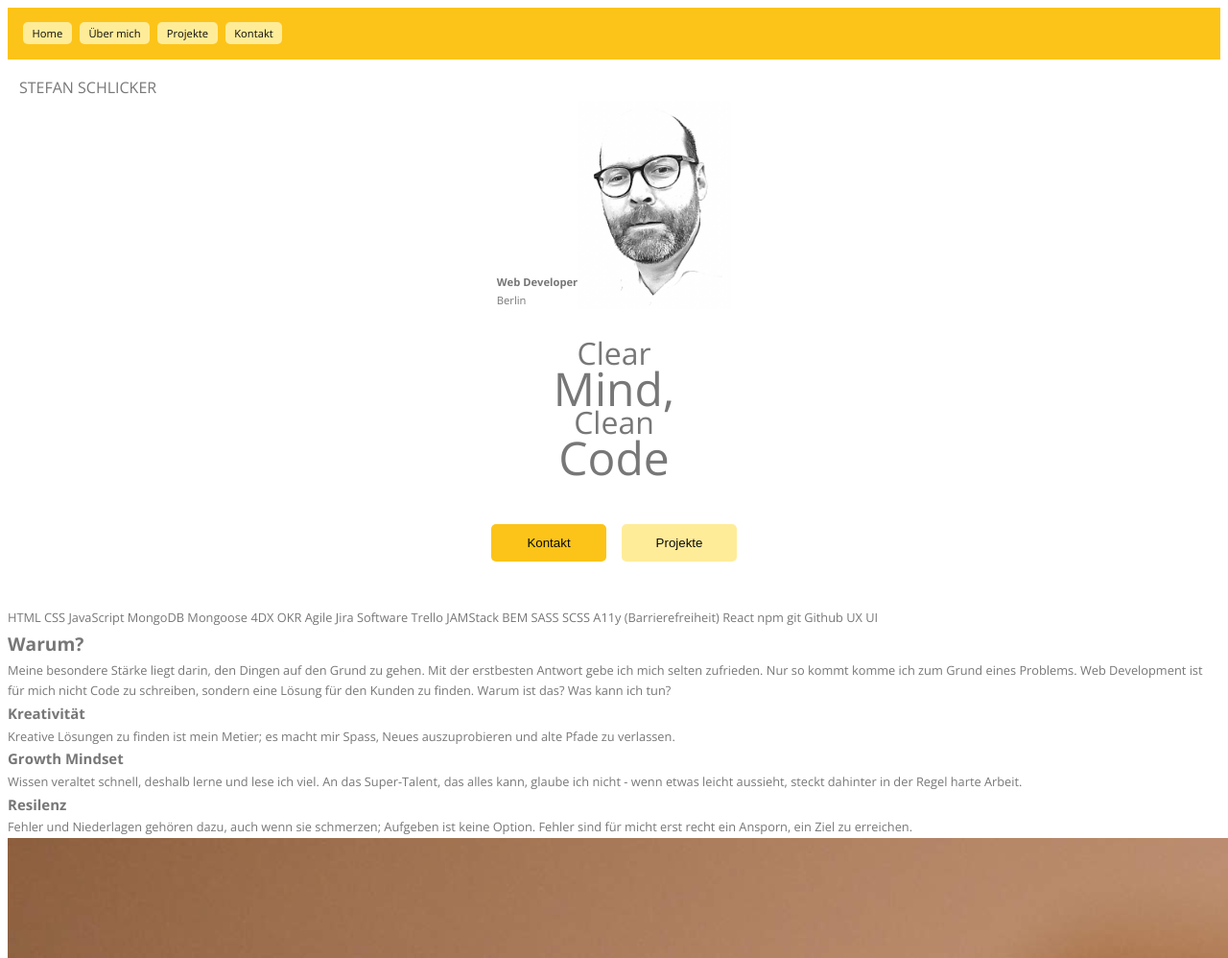
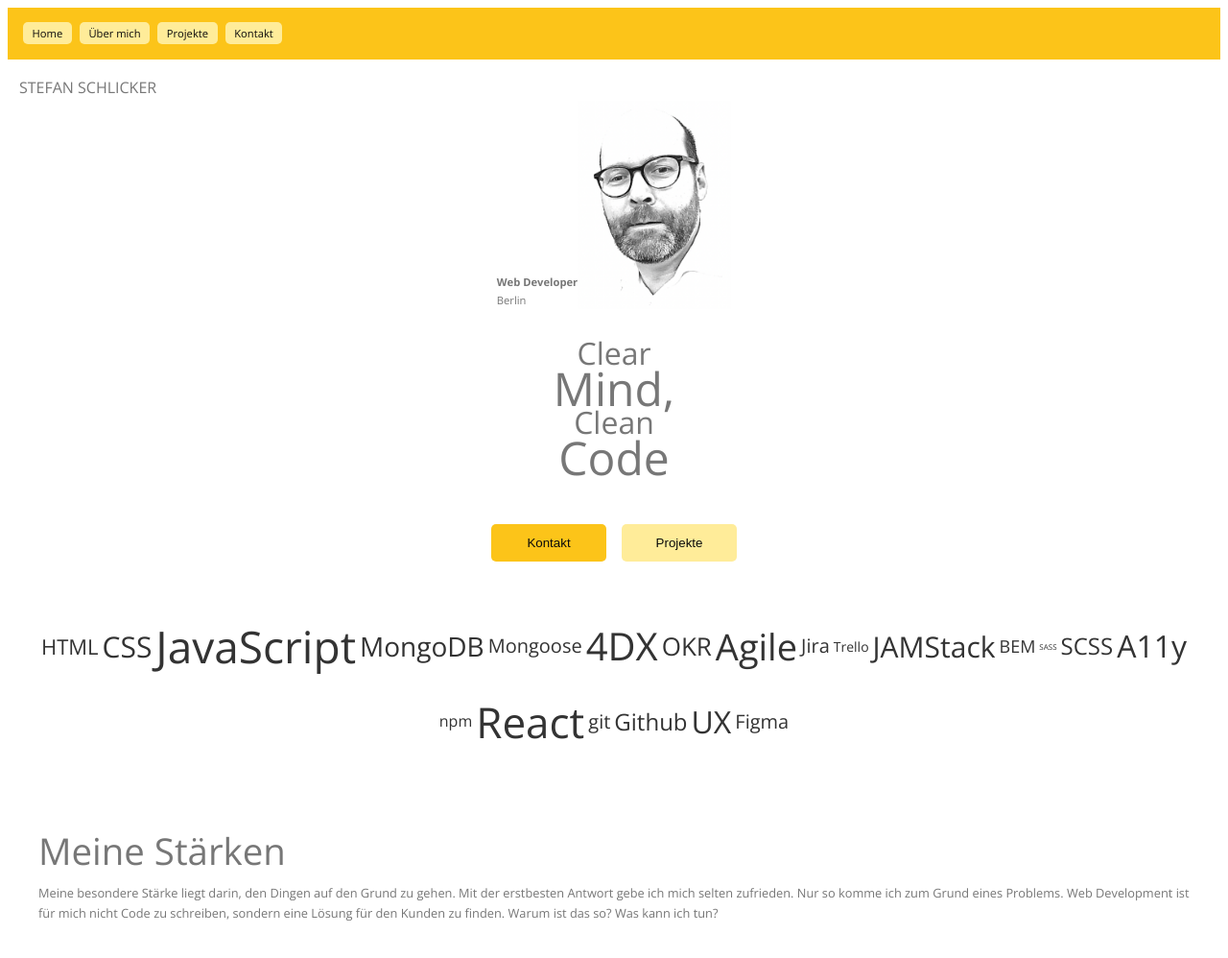
Before and after one commit to SLS-BLN/my-personal-website, a plain HTML site: page index.html in a window 1280 px wide. Shown: the top 998 px of the page at 96% size. Drawn offline with nearby package versions, Linux system fonts and the light colour scheme.

Commit message:
style tag cloud

```diff
--- a/index.html
+++ b/index.html
@@ -56,20 +56,38 @@
     </header>
     <main>
       <section class="skills">
-        <p class="skills__items">
-          HTML CSS JavaScript MongoDB Mongoose 4DX OKR Agile Jira Software
-          Trello JAMStack BEM SASS SCSS A11y (Barrierefreiheit) React npm git
-          Github UX UI
-        </p>
+        <ul class="cloud" aria-label="Webdev tag cloud">
+          <li><a href="" data-weight="9">HTML</a></li>
+          <li><a href="" data-weight="13">CSS</a></li>
+          <li><a href="" data-weight="21">JavaScript</a></li>
+          <li><a href="" data-weight="12">MongoDB</a></li>
+          <li><a href="" data-weight="8">Mongoose</a></li>
+          <li><a href="" data-weight="18">4DX</a></li>
+          <li><a href="" data-weight="11">OKR</a></li>
+          <li><a href="" data-weight="17">Agile</a></li>
+          <li><a href="" data-weight="8">Jira</a></li>
+          <li><a href="" data-weight="5">Trello</a></li>
+          <li><a href="" data-weight="13">JAMStack</a></li>
+          <li><a href="" data-weight="7">BEM</a></li>
+          <li><a href="" data-weight="2">SASS</a></li>
+          <li><a href="" data-weight="10">SCSS</a></li>
+          <li><a href="" data-weight="14">A11y</a></li>
+          <li><a href="" data-weight="6">npm</a></li>
+          <li><a href="" data-weight="20">React</a></li>
+          <li><a href="" data-weight="8">git</a></li>
+          <li><a href="" data-weight="10">Github</a></li>
+          <li><a href="" data-weight="14">UX</a></li>
+          <li><a href="" data-weight="8"">Figma</a></li>
+        </ul>
       </section>
       <section id="about" class="about">
-        <h2 class="primary-heading">Warum?</h2>
+        <h2 class="heading-secondary">Meine Stärken</h2>
         <p class="about__text"></p>
         Meine besondere Stärke liegt darin, den Dingen auf den Grund zu gehen.
-        Mit der erstbesten Antwort gebe ich mich selten zufrieden. Nur so kommt
+        Mit der erstbesten Antwort gebe ich mich selten zufrieden. Nur so
         komme ich zum Grund eines Problems. Web Development ist für mich nicht
         Code zu schreiben, sondern eine Lösung für den Kunden zu finden. Warum
-        ist das? Was kann ich tun?
+        ist das so? Was kann ich tun?
       </section>
       <section class="benefits">
         <article class="benefits__box">
--- a/style.css
+++ b/style.css
@@ -1,4 +1,9 @@
 @import "/styles/base.css";
+
+@import "/styles/sections/about.css";
+@import "/styles/sections/benefits.css";
+@import "/styles/sections/projects.css";
+@import "/styles/sections/skills.css";
 
 @import "/styles/components/buttons.css";
 @import "/styles/components/header.css";
--- a/styles/components/typography.css
+++ b/styles/components/typography.css
@@ -22,3 +22,8 @@ body {
 .heading-primary__top {
   font-size: 4rem;
 }
+
+.heading-secondary {
+  font-size: 4.8rem;
+  font-weight: 300;
+}
--- /dev/null
+++ b/styles/sections/about.css
@@ -0,0 +1,3 @@
+.about {
+  padding: 4rem;
+}
--- /dev/null
+++ b/styles/sections/skills.css
@@ -0,0 +1,109 @@
+/* Tag Cloud */
+
+ul.cloud {
+  list-style: none;
+  display: flex;
+  flex-wrap: wrap;
+  align-items: center;
+  justify-content: center;
+  padding: 0 4rem;
+  margin-bottom: 4rem;
+}
+
+ul.cloud a {
+  color: #333;
+  display: block;
+  font-size: 2.5rem;
+  padding: 0.125rem 0.25rem;
+  text-decoration: none;
+  position: relative;
+}
+
+ul.cloud a[data-weight="1"] {
+  --size: 1;
+}
+ul.cloud a[data-weight="2"] {
+  --size: 2;
+}
+ul.cloud a[data-weight="3"] {
+  --size: 3;
+}
+ul.cloud a[data-weight="4"] {
+  --size: 4;
+}
+ul.cloud a[data-weight="5"] {
+  --size: 5;
+}
+ul.cloud a[data-weight="6"] {
+  --size: 6;
+}
+ul.cloud a[data-weight="7"] {
+  --size: 7;
+}
+ul.cloud a[data-weight="8"] {
+  --size: 8;
+}
+ul.cloud a[data-weight="9"] {
+  --size: 9;
+}
+ul.cloud a[data-weight="10"] {
+  --size: 10;
+}
+ul.cloud a[data-weight="11"] {
+  --size: 11;
+}
+ul.cloud a[data-weight="12"] {
+  --size: 12;
+}
+ul.cloud a[data-weight="13"] {
+  --size: 13;
+}
+ul.cloud a[data-weight="14"] {
+  --size: 14;
+}
+ul.cloud a[data-weight="15"] {
+  --size: 15;
+}
+ul.cloud a[data-weight="16"] {
+  --size: 16;
+}
+ul.cloud a[data-weight="17"] {
+  --size: 17;
+}
+ul.cloud a[data-weight="18"] {
+  --size: 18;
+}
+ul.cloud a[data-weight="19"] {
+  --size: 19;
+}
+ul.cloud a[data-weight="20"] {
+  --size: 20;
+}
+
+ul.cloud a[data-weight="21"] {
+  --size: 21;
+}
+
+ul.cloud a {
+  --size: 4;
+  font-size: calc(var(--size) * 0.25rem + 0.5rem);
+  /* ... */
+}
+
+ul.cloud a::before {
+  content: "";
+  position: absolute;
+  top: 0;
+  left: 50%;
+  width: 0;
+  height: 100%;
+  background: var(--color);
+  transform: translate(-50%, 0);
+  opacity: 0.15;
+  transition: width 0.25s;
+}
+
+ul.cloud a:focus::before,
+ul.cloud a:hover::before {
+  width: 100%;
+}
```
Also changed, not shown: styles/sections/benefits.css (added), styles/sections/projects.css (added).
